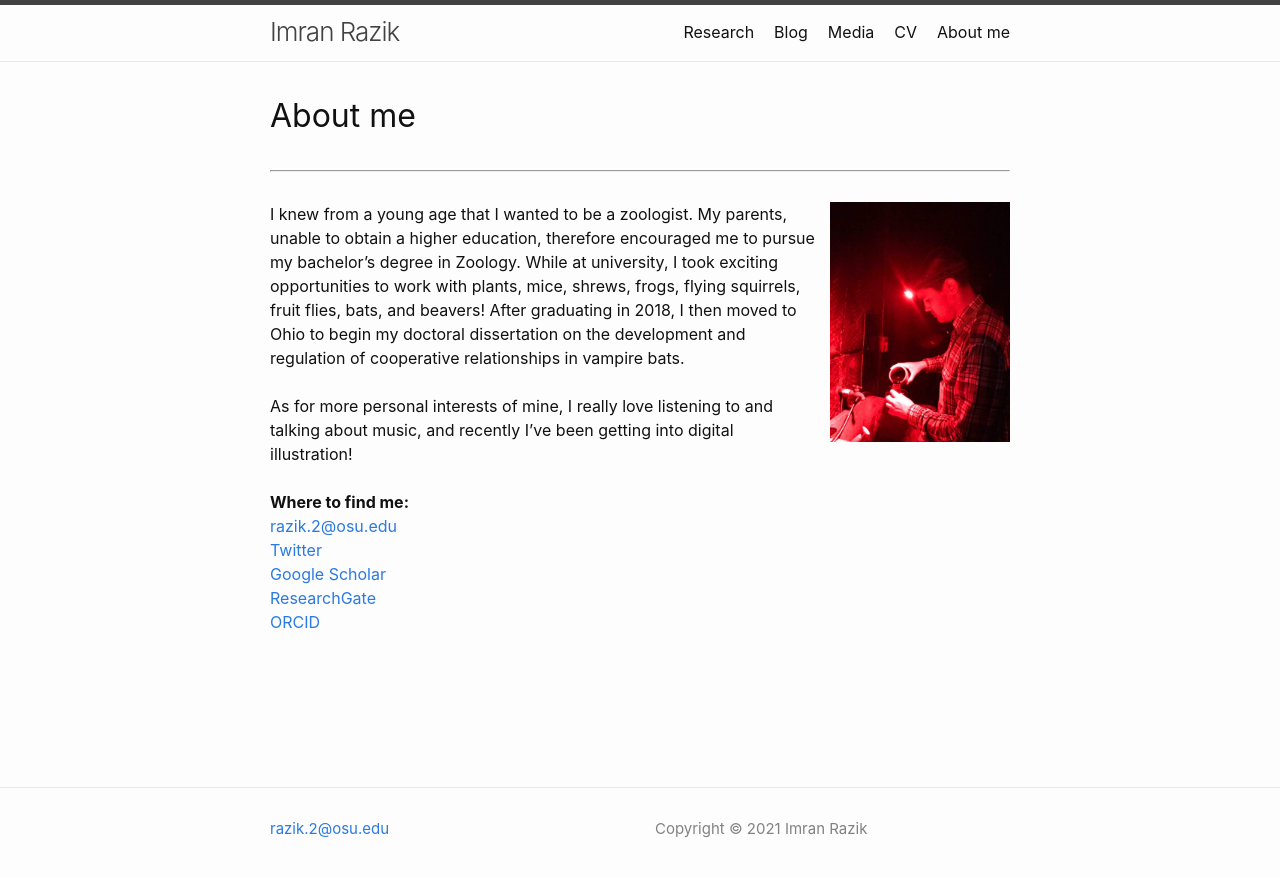
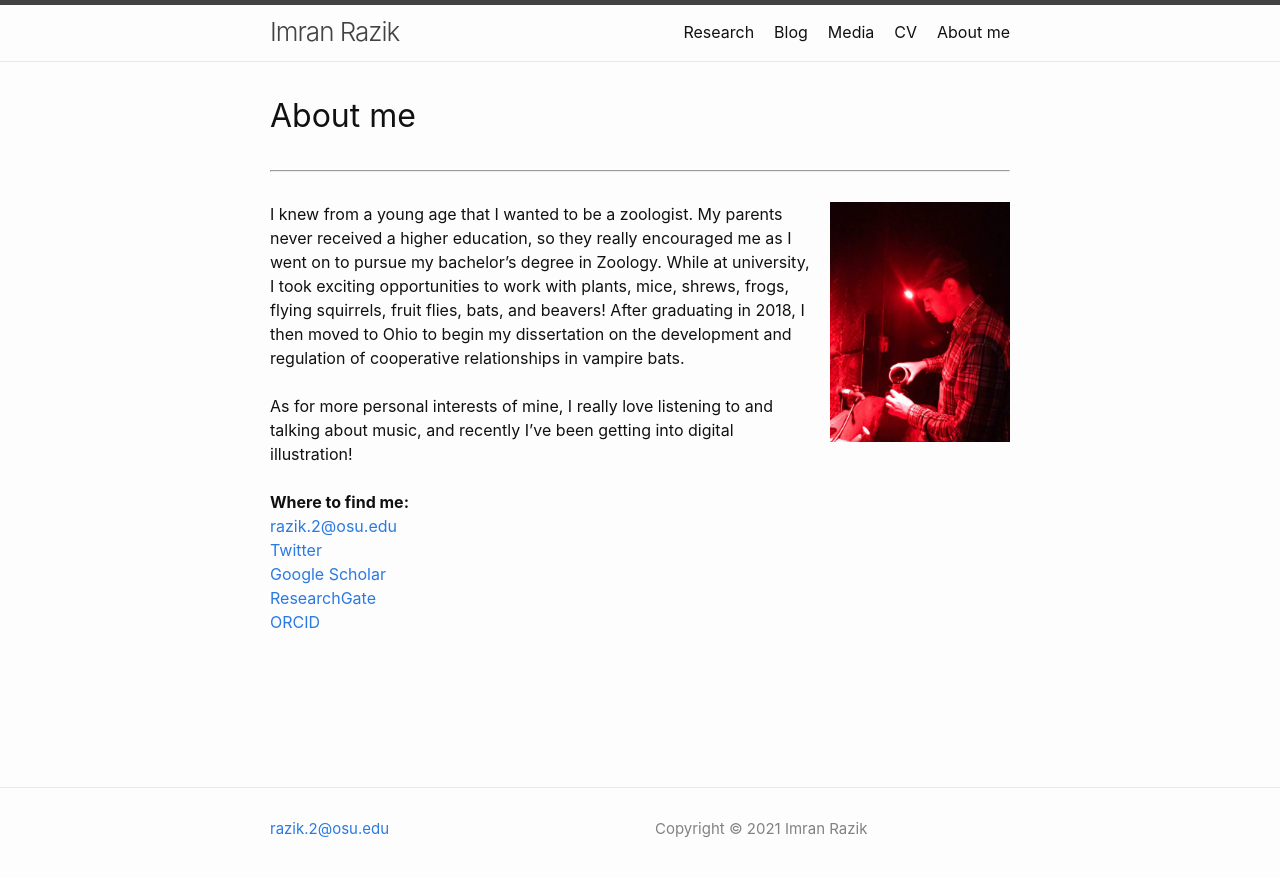
Before and after one commit to imranrazik/imranrazik.github.io, a Jekyll site: the page built from About-me.md, in a window 1280 px wide. Shown: the top 877 px of the page. Built offline with Jekyll 4.4.1, drawn with Linux system fonts in a browser that asks for light colours; our own code applies the rules of GitHub Pages for plain Markdown files.

Commit message:
Update About-me.md

```diff
--- a/About-me.md
+++ b/About-me.md
@@ -3,7 +3,7 @@ layout: default
 ---
 # About me
 ---
-<img align="right" src="assets/34349279-38d9-4de1-ad80-4556efc33ab1.jpg" height="240px" style="float:right; margin-left:15px; margin-bottom:3px">I knew from a young age that I wanted to be a zoologist. My parents, unable to obtain a higher education, therefore encouraged me to pursue my bachelor's degree in Zoology. While at university, I took exciting opportunities to work with plants, mice, shrews, frogs, flying squirrels, fruit flies, bats, and beavers! After graduating in 2018, I then moved to Ohio to begin my doctoral dissertation on the development and regulation of cooperative relationships in vampire bats.
+<img align="right" src="assets/34349279-38d9-4de1-ad80-4556efc33ab1.jpg" height="240px" style="float:right; margin-left:15px; margin-bottom:3px">I knew from a young age that I wanted to be a zoologist. My parents never received a higher education, so they really encouraged me as I went on to pursue my bachelor's degree in Zoology. While at university, I took exciting opportunities to work with plants, mice, shrews, frogs, flying squirrels, fruit flies, bats, and beavers! After graduating in 2018, I then moved to Ohio to begin my dissertation on the development and regulation of cooperative relationships in vampire bats.
 <br />
 <br />
 As for more personal interests of mine, I really love listening to and talking about music, and recently I've been getting into digital illustration!
```
